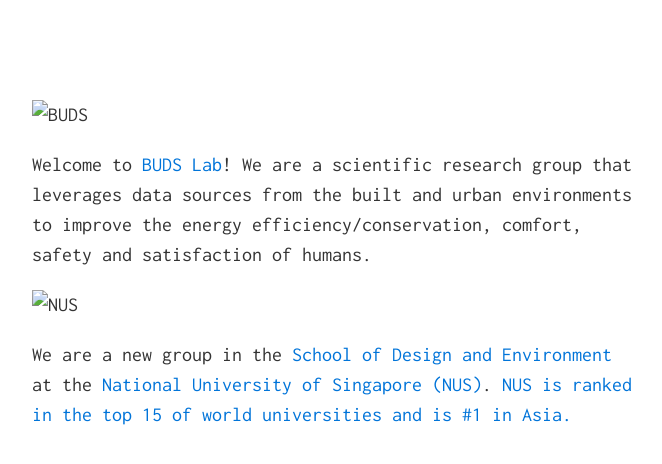
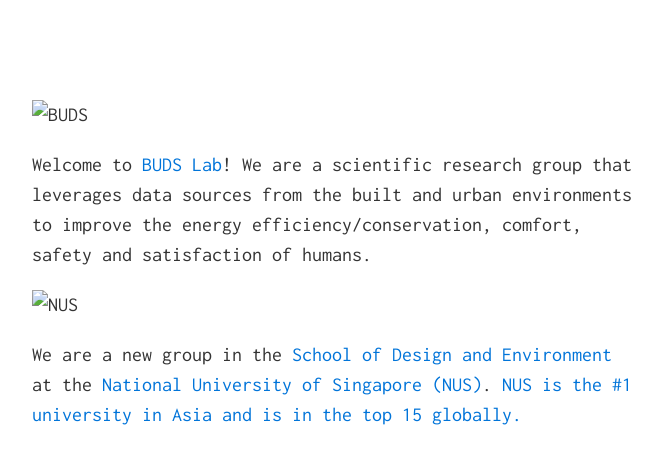
Before and after one commit to buds-lab/buds-lab.github.io, a Jekyll site: the page built from index.md, in a window 1280 px wide. Shown: the top 464 px of the page, without its empty margins (308-970 px from the left). Built offline with Jekyll 4.4.1, drawn with Linux system fonts in a browser that asks for light colours.

Commit message:
update nus rankings

```diff
--- a/index.md
+++ b/index.md
@@ -8,7 +8,7 @@ Welcome to [BUDS Lab](http://budslab.org/)! We are a scientific research group t
 
 ![NUS](buds-lab.github.io/nus.png)
 
-We are a new group in the [School of Design and Environment](http://www.sde.nus.edu.sg/) at the [National University of Singapore (NUS)](http://www.nus.edu.sg/). [NUS is ranked in the top 15 of world universities and is #1 in Asia.](http://www.nus.edu.sg/global/rankings.html)
+We are a new group in the [School of Design and Environment](http://www.sde.nus.edu.sg/) at the [National University of Singapore (NUS)](http://www.nus.edu.sg/). [NUS is the #1 university in Asia and is in the top 15 globally.](http://www.nus.edu.sg/global/rankings.html)
 
 <!-- <iframe src="https://ghbtns.com/github-btn.html?user=chibicode&amp;repo=solo&amp;type=watch&amp;count=true&amp;size=large"
   allowtransparency="true" frameborder="0" scrolling="0" width="170" height="30"></iframe><br/> -->
```
